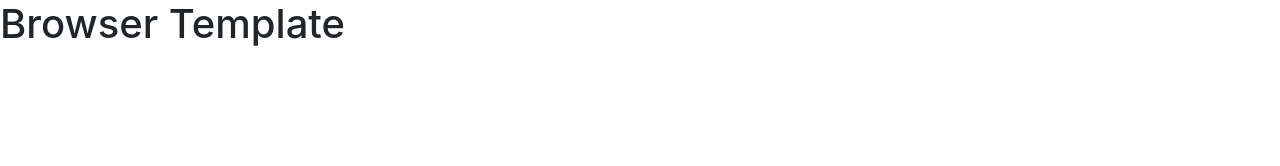
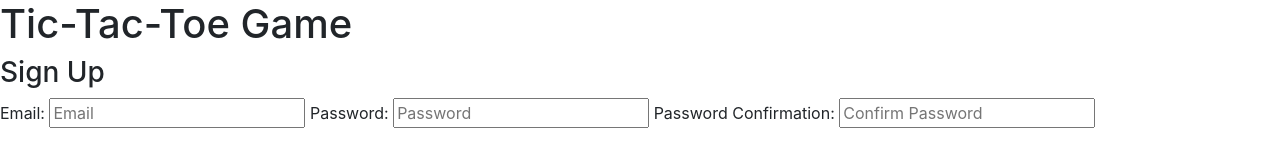
Before and after one commit to ajevans451/tic-tac-toe-client, a website built with webpack: page index.html in a window 1280 px wide. Built offline with nearby package versions, Linux system fonts and the light colour scheme.

Commit message:
add sign-up html form

```diff
--- a/index.html
+++ b/index.html
@@ -12,6 +12,21 @@
       <script src="public/application.js" type="text/javascript" charset="utf-8" defer></script>
     </head>
     <body>
-      <h1>Browser Template</h1>
+      <h1>Tic-Tac-Toe Game</h1>
+      <form id='sign-up-form'>
+        <h3>Sign Up</h3>
+        <label for='sign-up-email'>Email:</label>
+        <input required id='sign-up-email' type='email' name='credentials[email]' placeholder="Email">
+        <label for='sign-up-password'>Password:</label>
+        <input required id='sign-up-password' type='password' name='credentials[password]' placeholder="Password">
+        <label for='sign-up-password-confirm'>Password Confirmation:</label>
+        <input required id='sign-up-password-confirm' type='password' name='credentials[password_confirmation]' placeholder="Confirm Password">
+      </form>
+      <form id='sign-in-form'>
+      </form>
+      <form id='change-password-form'>
+      </form>
+      <form id='sign-out-form'>
+      </form>
     </body>
 </html>
```
Also changed, not shown: 4 other files.
